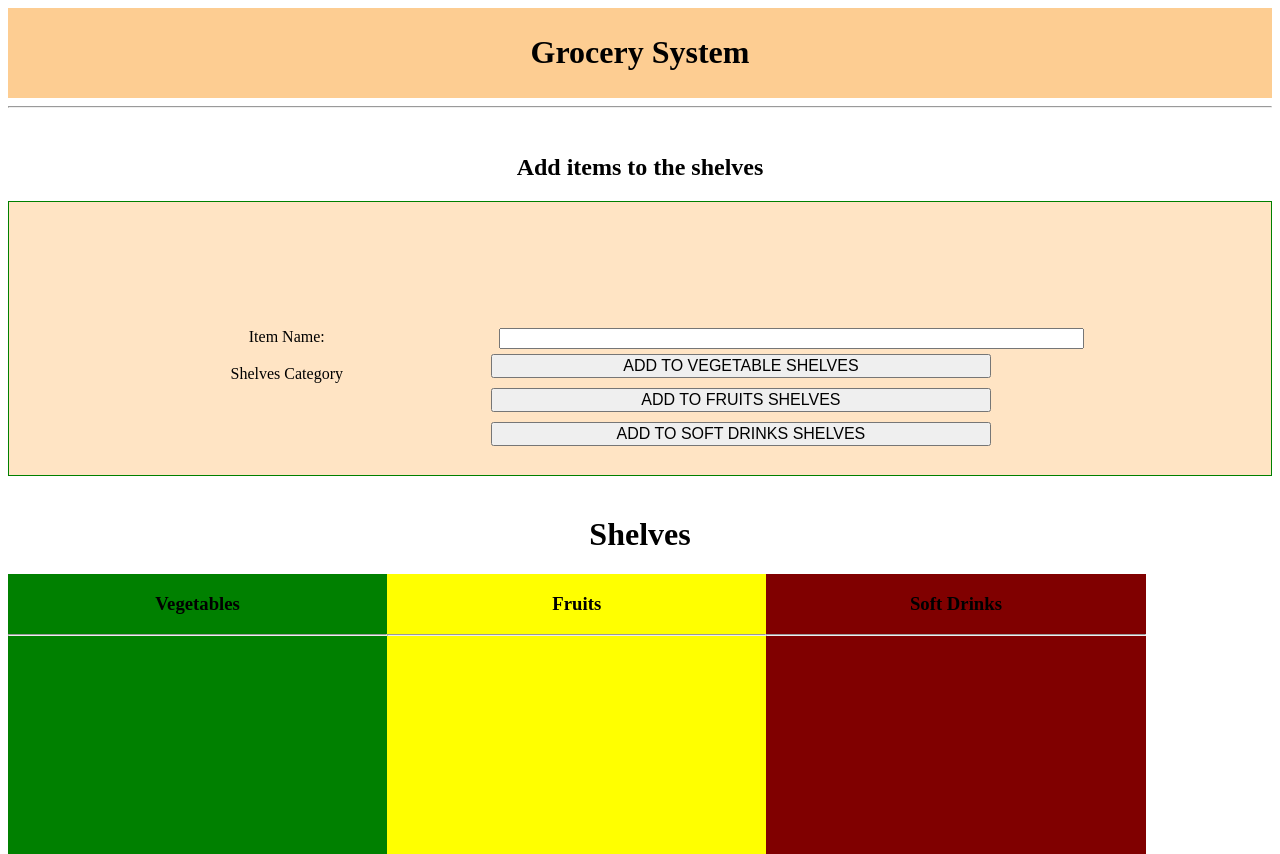
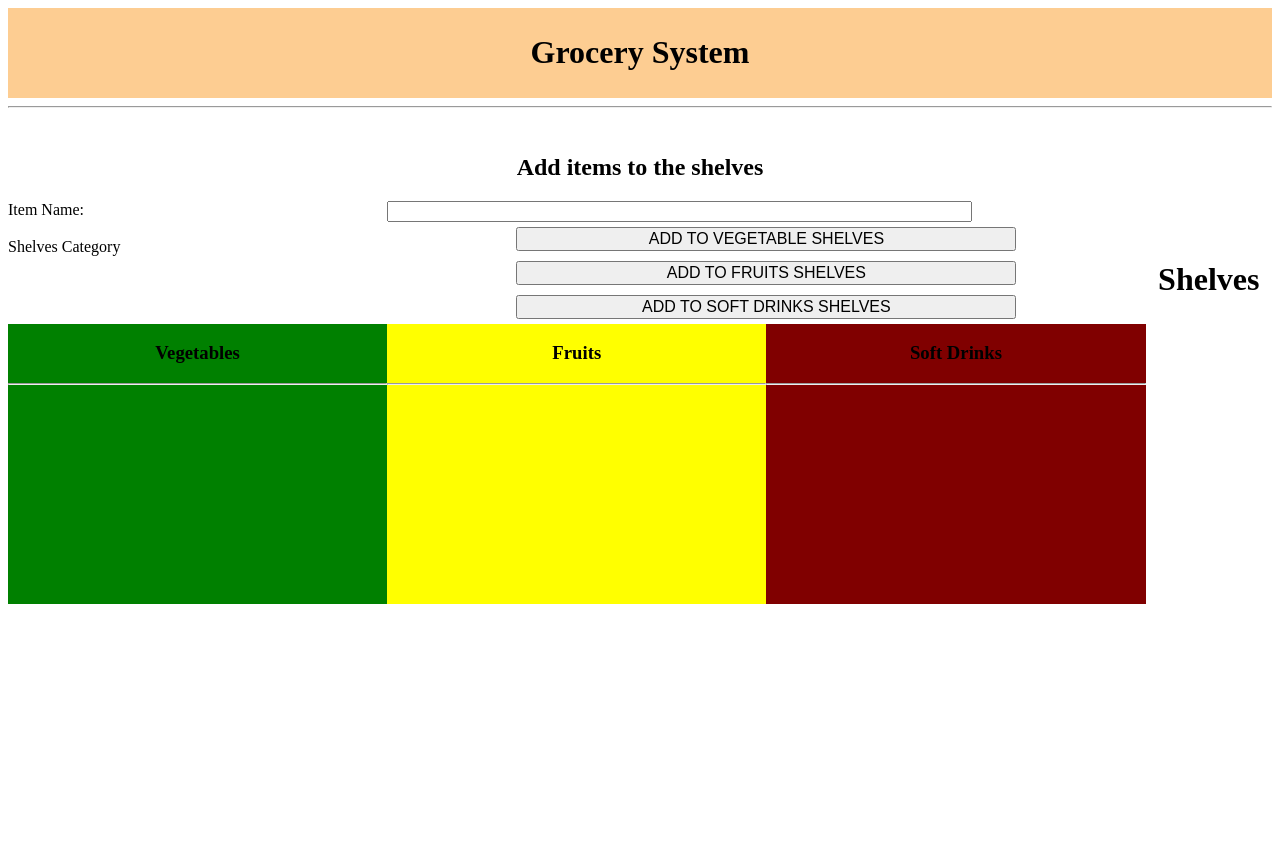
Before and after one commit to bprakashputta/100daysofLeetCodeChallenge, a plain HTML site: page day84/index.html in a window 1280 px wide. After the commit the page ends 800 px from the top, so only its background shows below. Drawn offline with nearby package versions, Linux system fonts and the light colour scheme.

Commit message:
Added Day84

```diff
--- a/day84/index.css
+++ b/day84/index.css
@@ -1,12 +1,15 @@
-.items-block {
+/* .items-block {
     /* background-color: bisque; */
-    /* text-align: center;
+
+
+/* text-align: center;
     border: 1px solid green;
     padding: 50px;
     margin: 20px; */
+
+
 }
-
-.items-input {
+*/ .items-input {
     background-color: bisque;
     text-align: center;
     border: 1px solid green;
@@ -15,13 +18,11 @@
     align-items: center;
 }
 
-
 /*
 .item-name {
     margin: 5px;
     width: 500px;
 } */
-
 .items {
     margin: 5px;
     width: 500px;
@@ -30,42 +31,35 @@
     display: inline-block;
     font-size: 16px;
 }
-
 #shelves {}
-
 #heading-1 {
     float: left;
     width: 30%;
 }
-
 #heading-2 {
     text-align: center;
     top: center;
     float: left;
     width: 60%;
 }
-
 #vegetables {
     float: left;
     background: Green;
     width: 30%;
     height: 280px;
 }
-
 #fruits {
     float: left;
     background: yellow;
     width: 30%;
     height: 280px;
 }
-
 #softdrinks {
     float: left;
     background: maroon;
     width: 30%;
     height: 280px;
 }
-
 h1 {
     text-align: center;
 }
```
